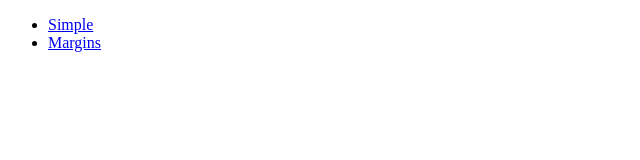
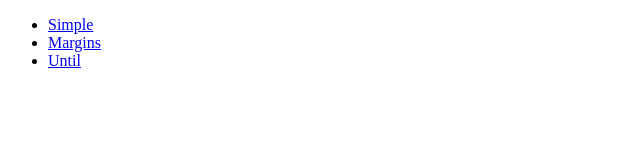
Before and after one commit to urmaul/jquery-flow, a plain HTML site: page demos/index.html in a window 1280 px wide. Shown: the full height of the page, 0-640 px from the left. Drawn offline with Linux system fonts and the light colour scheme.

Commit message:
comments

```diff
--- a/demos/index.html
+++ b/demos/index.html
@@ -8,6 +8,7 @@
         <ul>
             <li><a href="simple.html">Simple</a></li>
             <li><a href="margins.html">Margins</a></li>
+            <li><a href="until.html">Until</a></li>
         </ul>
     </body>
 </html>
```
Also changed, not shown: 1 other file.
